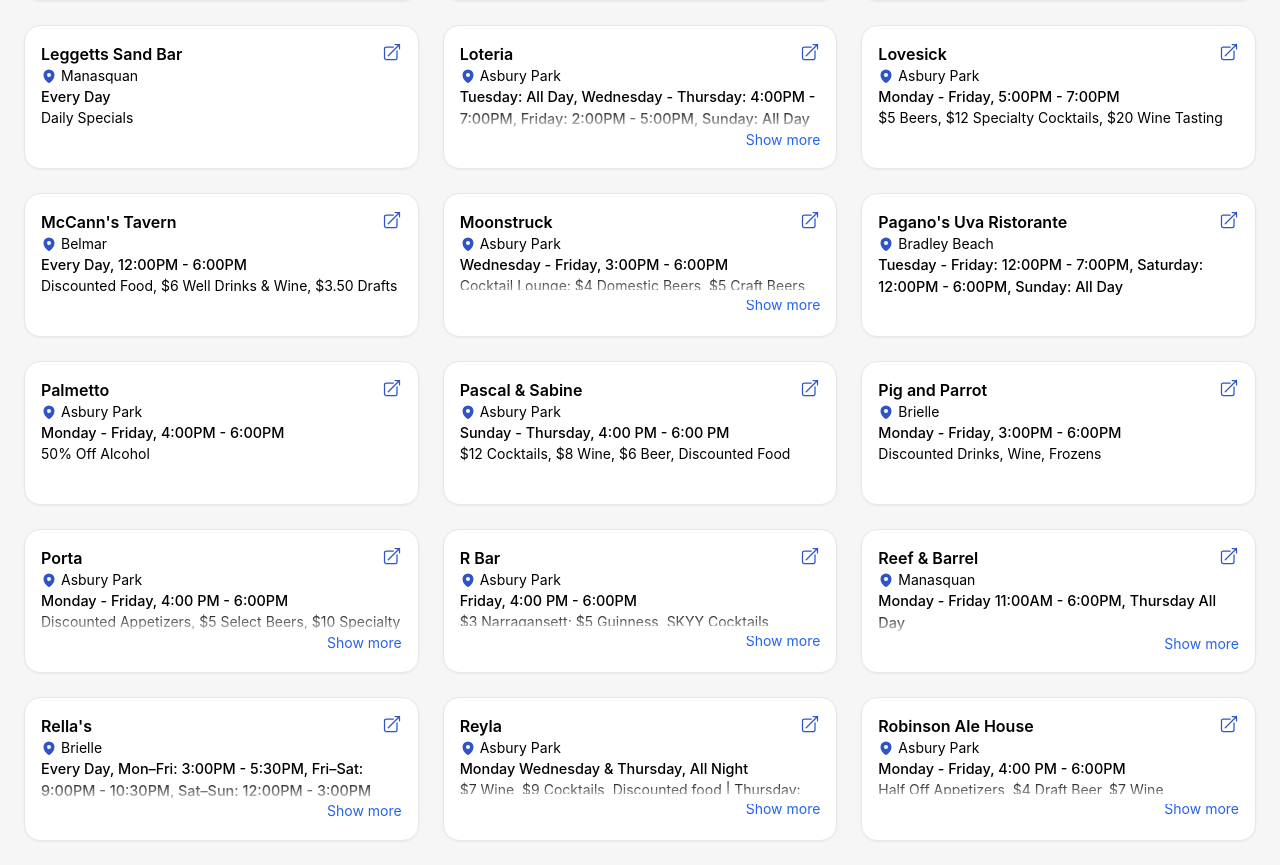
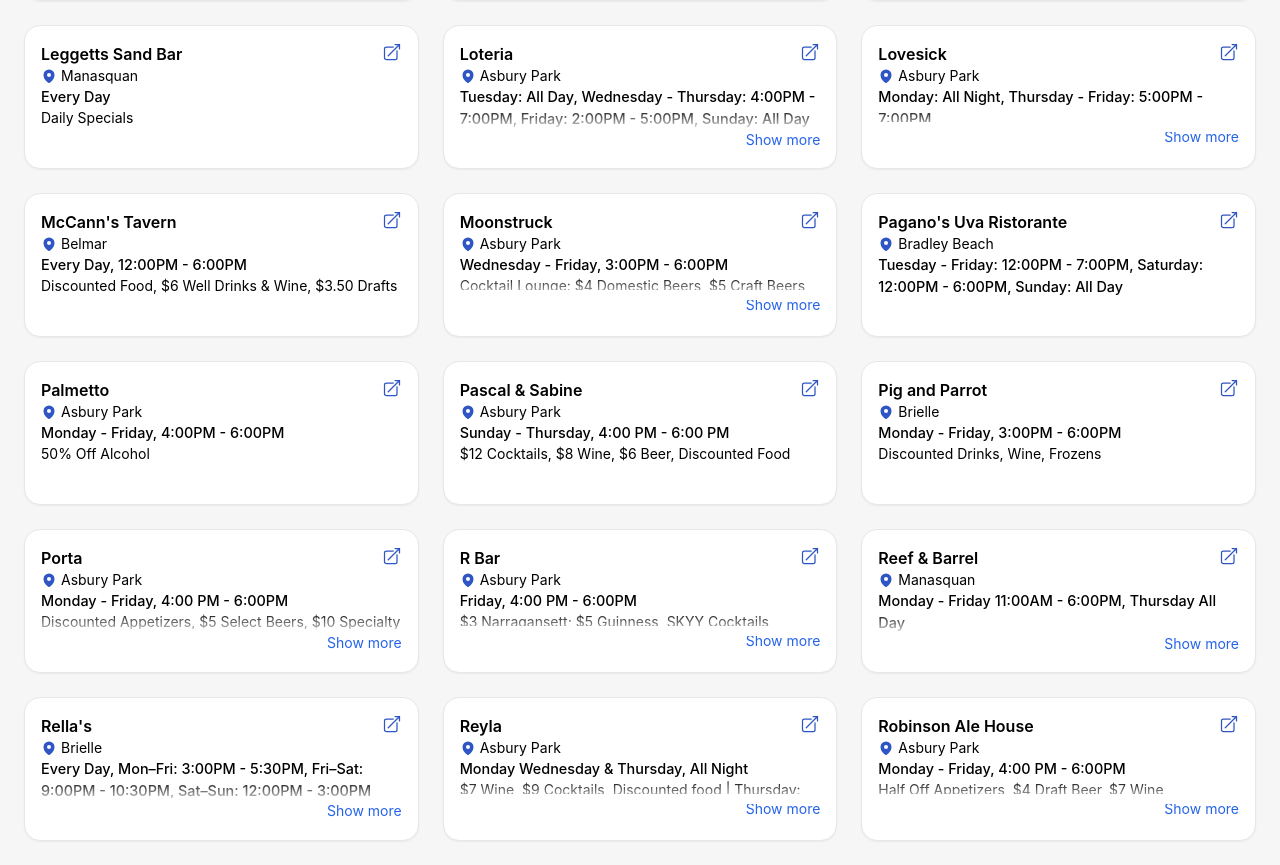
Before and after one commit to marytomkins/jersey-shore-happy-hours, a React (Create React App) app: page / in a window 1280 px wide. Shown: the part 2015-2880 px from the top of the page. Built offline with nearby package versions, Linux system fonts and the light colour scheme.

Commit message:
lovesick update 8/19

```diff
--- a/src/data/happyHours.js
+++ b/src/data/happyHours.js
@@ -373,18 +373,16 @@ const data = [
   {
     name: "Lovesick",
     town: "Asbury Park",
-    dayText: "Monday - Friday",
+    dayText: "Monday: All Night",
     dayFilter: {
-      Monday: ["5:00PM", "7:00PM"],
-      Tuesday: ["5:00PM", "7:00PM"],
-      Wednesday: ["5:00PM", "7:00PM"],
+      Monday: ["5:00PM", "9:30PM"],
       Thursday: ["5:00PM", "7:00PM"],
       Friday: ["5:00PM", "7:00PM"],
     },
-    timeText: "5:00PM - 7:00PM",
-    timeFilter: ["5:00PM", "6:00PM", "7:00PM"],
+    timeText: "Thursday - Friday: 5:00PM - 7:00PM",
+    timeFilter: ["5:00PM", "6:00PM", "7:00PM", "8:00PM", "9:00PM"],
     description: "$5 Beers, $12 Specialty Cocktails, $20 Wine Tasting",
-    link: "https://drive.google.com/file/d/1rbaDy0ao5ivmVoX5OEi32tl_YIXMlMaI/view",
+    link: "https://drive.google.com/file/d/1H1RVs_ngMd1inCo38NAtY7uGrY5E2Nni/view",
   },
   {
     name: "Palmetto",
@@ -1171,10 +1169,10 @@ const data = [
     description:
       "$3 Drafts, $6 Well Drinks & House Wines, $9 Martinis, Discounted Apps",
     dayFilter: {
+      Tuesday: ["3:00PM", "6:00PM"],
       Wednesday: ["3:00PM", "6:00PM"],
-      Wednesday: ["3:00PM", "6:00PM"],
-      Wednesday: ["3:00PM", "6:00PM"],
-      Wednesday: ["3:00PM", "6:00PM"],
+      Thursday: ["3:00PM", "6:00PM"],
+      Friday: ["3:00PM", "6:00PM"],
     },
     timeFilter: ["3:00PM", "4:00PM", "5:00PM", "6:00PM"],
   },
```
